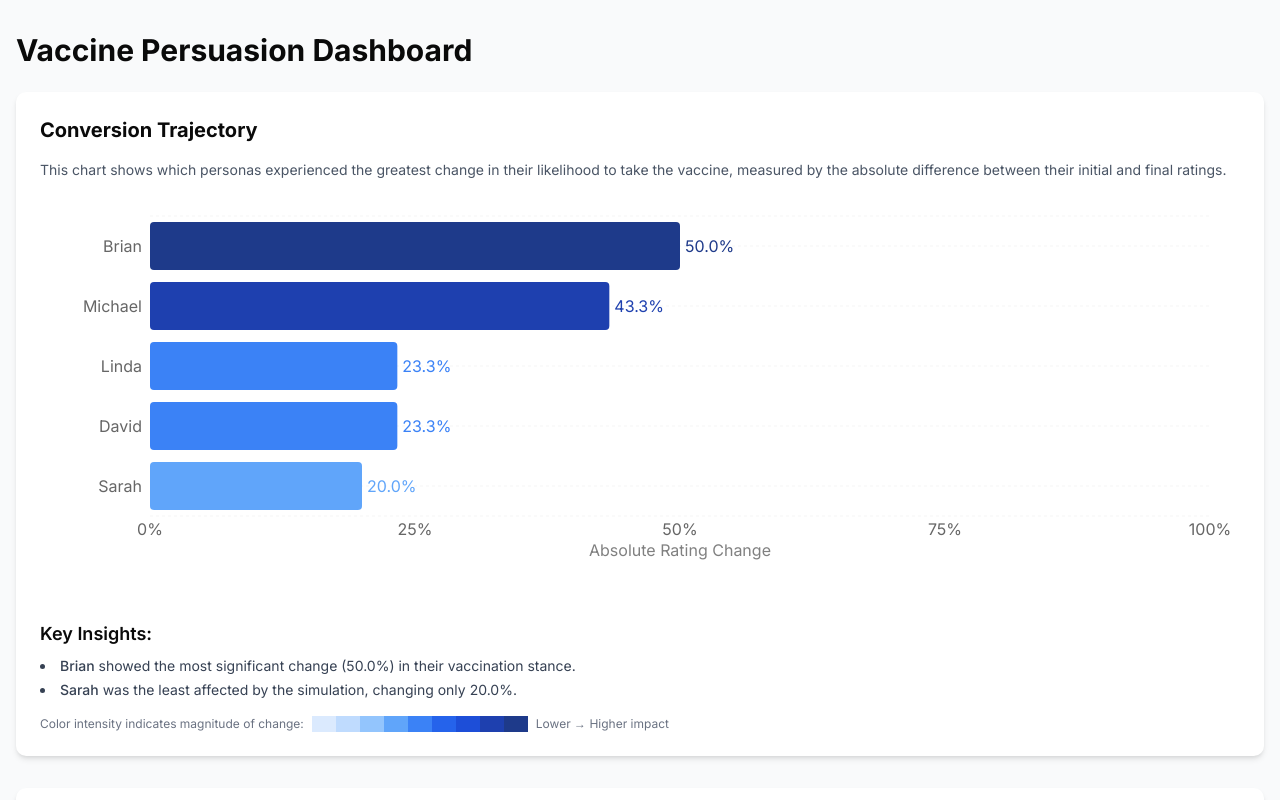
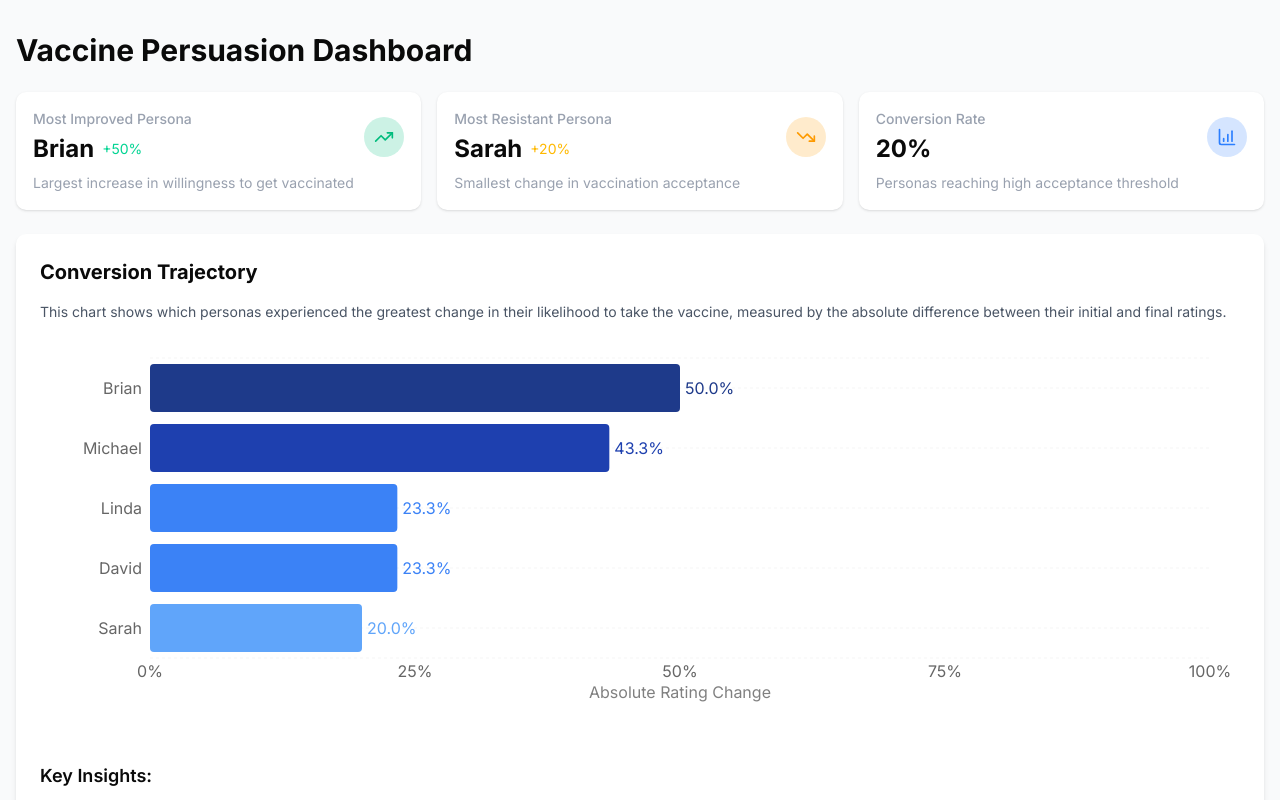
Before and after one commit to EduardKakosyan/atlantic-ai-conference-hackathon, a Next.js app in the folder dashboard/: page / in a window 1280 px wide. Shown: the top 800 px of the page. Built offline with nearby package versions, Linux system fonts and the light colour scheme.

Commit message:
add quick insights

```diff
--- a/dashboard/src/app/layout.tsx
+++ b/dashboard/src/app/layout.tsx
@@ -18,7 +18,7 @@ export default function RootLayout({
     <html lang="en">
       <body className={inter.className}>
         {/* <Navbar /> */}
-        <main className="min-h-screen bg-gray-50 dark:bg-gray-900">
+        <main className="bg-gray-50 dark:bg-gray-900">
           {children}
         </main>
       </body>
--- a/dashboard/src/app/page.tsx
+++ b/dashboard/src/app/page.tsx
@@ -3,11 +3,13 @@ import { RatingHeatMap } from "@/components/charts/iteration-table";
 import { ConversionTrajectory } from "@/components/insights/converstion-trajectory";
 import { ReactionShift } from "@/components/insights/reactation-shift";
 import mockData from "@/lib/mock-data";
+import { QuickInsights } from "@/components/insights/quick-insights";
 
 export default function Home() {
   return (
     <main className="container mx-auto py-8 px-4">
       <h1 className="text-3xl font-bold mb-6">Vaccine Persuasion Dashboard</h1>
+      <QuickInsights />
       <div className="grid grid-cols-1 gap-8">
         <div className="bg-white p-6 rounded-lg shadow-md">
           <ConversionTrajectory className="w-full" />
--- /dev/null
+++ b/dashboard/src/components/insights/quick-insights.tsx
@@ -0,0 +1,165 @@
+'use client';
+
+import React from 'react';
+import mockData, { PersonaData } from '@/lib/mock-data';
+import { TrendingUp, TrendingDown, BarChart4 } from 'lucide-react';
+
+// Insight calculations
+const calculateMostPersuadablePersona = (): { name: string, improvement: number } => {
+  const personaImprovements: Record<string, number> = {};
+
+  // Get all unique persona names
+  const personaNames = [...new Set(mockData.map(item => item.persona_name))];
+
+  // Calculate improvements for each persona
+  personaNames.forEach(name => {
+    const personaData = mockData.filter(item => item.persona_name === name);
+
+    // Sort by iteration to get first and last entries
+    const sortedData = [...personaData].sort((a, b) => a.iteration - b.iteration);
+    const firstEntry = sortedData[0];
+    const lastEntry = sortedData[sortedData.length - 1];
+
+    if (firstEntry && lastEntry) {
+      personaImprovements[name] =
+        lastEntry.normalized_current_rating - firstEntry.normalized_current_rating;
+    }
+  });
+
+  // Find persona with highest improvement
+  let highestImprovement = 0;
+  let mostPersuadableName = '';
+
+  Object.entries(personaImprovements).forEach(([name, improvement]) => {
+    if (improvement > highestImprovement) {
+      highestImprovement = improvement;
+      mostPersuadableName = name;
+    }
+  });
+
+  return {
+    name: mostPersuadableName,
+    improvement: parseFloat((highestImprovement * 100).toFixed(1))
+  };
+};
+
+const calculateLeastPersuadablePersona = (): { name: string, improvement: number } => {
+  const personaImprovements: Record<string, number> = {};
+
+  // Get all unique persona names
+  const personaNames = [...new Set(mockData.map(item => item.persona_name))];
+
+  // Calculate improvements for each persona
+  personaNames.forEach(name => {
+    const personaData = mockData.filter(item => item.persona_name === name);
+
+    // Sort by iteration to get first and last entries
+    const sortedData = [...personaData].sort((a, b) => a.iteration - b.iteration);
+    const firstEntry = sortedData[0];
+    const lastEntry = sortedData[sortedData.length - 1];
+
+    if (firstEntry && lastEntry) {
+      personaImprovements[name] =
+        lastEntry.normalized_current_rating - firstEntry.normalized_current_rating;
+    }
+  });
+
+  // Find persona with lowest improvement
+  let lowestImprovement = Infinity;
+  let leastPersuadableName = '';
+
+  Object.entries(personaImprovements).forEach(([name, improvement]) => {
+    if (improvement < lowestImprovement) {
+      lowestImprovement = improvement;
+      leastPersuadableName = name;
+    }
+  });
+
+  return {
+    name: leastPersuadableName,
+    improvement: parseFloat((lowestImprovement * 100).toFixed(1))
+  };
+};
+
+const calculateConversionRate = (): number => {
+  const personaNames = [...new Set(mockData.map(item => item.persona_name))];
+  const threshold = 0.8; // 80% normalized rating threshold
+  let convertedCount = 0;
+
+  personaNames.forEach(name => {
+    const personaData = mockData.filter(item => item.persona_name === name);
+
+    // Sort by iteration to get the last entry
+    const sortedData = [...personaData].sort((a, b) => a.iteration - b.iteration);
+    const lastEntry = sortedData[sortedData.length - 1];
+
+    if (lastEntry && lastEntry.normalized_current_rating >= threshold) {
+      convertedCount++;
+    }
+  });
+
+  return parseFloat(((convertedCount / personaNames.length) * 100).toFixed(0));
+};
+
+export const QuickInsights: React.FC = () => {
+  const mostPersuadable = calculateMostPersuadablePersona();
+  const leastPersuadable = calculateLeastPersuadablePersona();
+  const conversionRate = calculateConversionRate();
+
+  return (
+    <div className="grid grid-cols-1 md:grid-cols-3 gap-4 mb-6">
+      <div className="bg-white rounded-lg p-4 border border-white/20 shadow-sm">
+        <div className="flex items-center justify-between">
+          <div>
+            <p className="text-sm font-medium text-gray-400 mb-1">Most Improved Persona</p>
+            <div className="flex items-center">
+              <h3 className="text-2xl font-bold">{mostPersuadable.name}</h3>
+              <span className="ml-2 text-sm text-emerald-400">+{mostPersuadable.improvement}%</span>
+            </div>
+          </div>
+          <div className="h-10 w-10 rounded-full bg-emerald-500/20 flex items-center justify-center">
+            <TrendingUp className="h-5 w-5 text-emerald-500" />
+          </div>
+        </div>
+        <p className="text-sm text-gray-400 mt-2">
+          Largest increase in willingness to get vaccinated
+        </p>
+      </div>
+
+      <div className="bg-white rounded-lg p-4 border border-white/20 shadow-sm">
+        <div className="flex items-center justify-between">
+          <div>
+            <p className="text-sm font-medium text-gray-400 mb-1">Most Resistant Persona</p>
+            <div className="flex items-center">
+              <h3 className="text-2xl font-bold">{leastPersuadable.name}</h3>
+              <span className="ml-2 text-sm text-amber-400">+{leastPersuadable.improvement}%</span>
+            </div>
+          </div>
+          <div className="h-10 w-10 rounded-full bg-amber-500/20 flex items-center justify-center">
+            <TrendingDown className="h-5 w-5 text-amber-500" />
+          </div>
+        </div>
+        <p className="text-sm text-gray-400 mt-2">
+          Smallest change in vaccination acceptance
+        </p>
+      </div>
+
+      <div className="bg-white rounded-lg p-4 border border-white/20 shadow-sm">
+        <div className="flex items-center justify-between">
+          <div>
+            <p className="text-sm font-medium text-gray-400 mb-1">Conversion Rate</p>
+            <div className="flex items-center">
+              <h3 className="text-2xl font-bold">{conversionRate}%</h3>
+            </div>
+          </div>
+          <div className="h-10 w-10 rounded-full bg-blue-500/20 flex items-center justify-center">
+            <BarChart4 className="h-5 w-5 text-blue-500" />
+          </div>
+        </div>
+        <p className="text-sm text-gray-400 mt-2">
+          Personas reaching high acceptance threshold
+        </p>
+      </div>
+    </div>
+  );
+};
--- a/dashboard/src/components/insights/reactation-shift.tsx
+++ b/dashboard/src/components/insights/reactation-shift.tsx
@@ -318,13 +318,13 @@ export function ReactionShift({ className }: ReactionShiftProps) {
 
                   if (isShiftPoint) {
                     return (
-                      <g>
+                      <g key={index}>
                         <circle cx={cx} cy={cy} r={6} fill={persona.color} />
                       </g>
                     );
                   }
 
-                  return <circle cx={cx} cy={cy} r={0} />;
+                  return <circle cx={cx} cy={cy} r={0} key={index} />;
                 }}
                 activeDot={{ r: 6 }}
                 name={persona.name}
```
